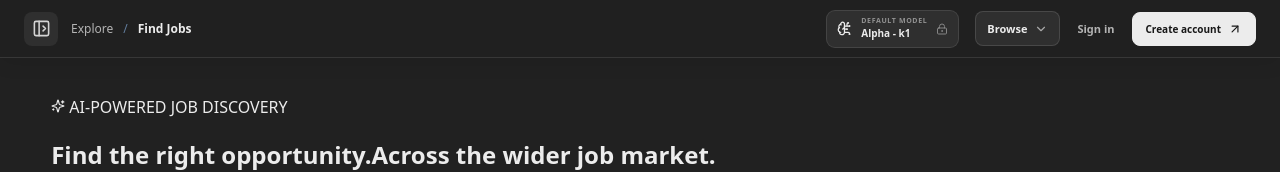
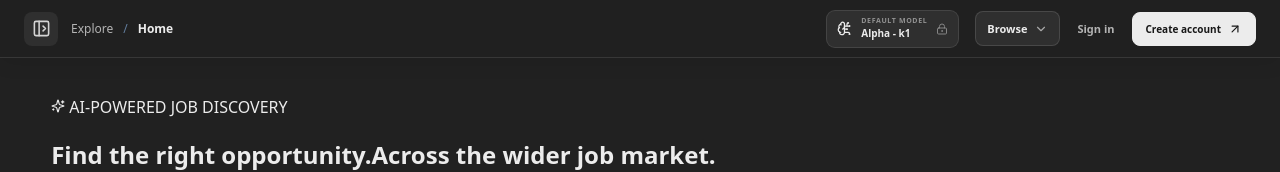
Before and after one commit to jobkar-official/nvoid_web_view, a Next.js app: page / in a window 1280 px wide. Shown: the top 172 px of the page. Built offline with nearby package versions, Linux system fonts and the light colour scheme.

Commit message:
Point navigation to the dedicated job search page

```diff
--- a/components/guest-shell.tsx
+++ b/components/guest-shell.tsx
@@ -199,7 +199,7 @@ export function GuestShell({ children }: { children: ReactNode }) {
             <button className="sidebar-collapse-button" type="button" aria-label="Close sidebar" title="Close sidebar" onClick={() => setSidebarOpen(false)}><PanelLeftClose size={18} /></button>
           </div>
 
-          <Link href="/#job-search" className="sidebar-find-button" onClick={() => closeSidebarOnMobile()}>
+          <Link href="/job-search" className="sidebar-find-button" onClick={() => closeSidebarOnMobile()}>
             <Plus size={17} strokeWidth={2.4} />
             <span>Find jobs</span>
           </Link>
@@ -271,7 +271,7 @@ export function GuestShell({ children }: { children: ReactNode }) {
         <div className="public-main">
           <header className="public-topbar">
             <button className="sidebar-toggle-button" type="button" aria-label={sidebarOpen ? "Close navigation" : "Open navigation"} aria-expanded={sidebarOpen} aria-controls="nvoid-public-sidebar" title={sidebarOpen ? "Close sidebar" : "Open sidebar"} onClick={() => setSidebarOpen((open) => !open)}>{sidebarOpen ? <PanelLeftClose size={19} /> : <PanelLeftOpen size={19} />}</button>
-            <div className="topbar-breadcrumb"><span>Explore</span><span className="breadcrumb-dot">/</span><strong>{pathname.startsWith("/search/") ? history.find((item) => pathname === `/search/${item.id}`)?.jobTitle || "Saved search" : pathname === "/" ? "Find jobs" : pathname.split("/").filter(Boolean).slice(-1)[0]?.replace(/-/g, " ") || "Worker"}</strong></div>
+            <div className="topbar-breadcrumb"><span>Explore</span><span className="breadcrumb-dot">/</span><strong>{pathname.startsWith("/search/") ? history.find((item) => pathname === `/search/${item.id}`)?.jobTitle || "Saved search" : pathname === "/" ? "Home" : pathname === "/job-search" ? "Find jobs" : pathname.split("/").filter(Boolean).slice(-1)[0]?.replace(/-/g, " ") || "Worker"}</strong></div>
             <span className="model-status-pill" role="status" aria-label="Default AI model: Alpha - k1. This model is fixed and cannot be changed here.">
               <BrainCircuit size={15} />
               <span className="model-status-copy"><small>DEFAULT MODEL</small><strong>Alpha - k1</strong></span>
```
